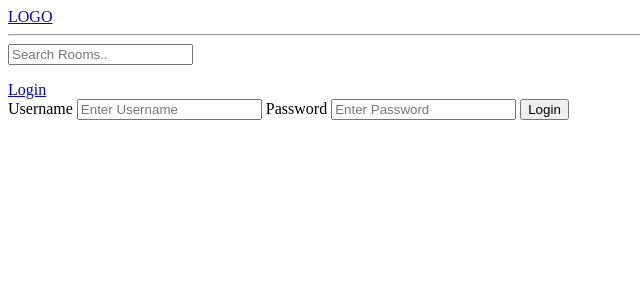
After one commit to creepy-pirate/django-stumblr, a Django app: page /login/ in a window 1280 px wide. The commit adds this page. Shown: the top 300 px of the page, without its empty margins (0-640 px from the left). Run offline with Django 4.2, Linux system fonts and the light colour scheme.

Commit message:
added register login logout 2:41

```diff
--- /dev/null
+++ b/stumblr/base/templates/base/login_register.html
@@ -0,0 +1,16 @@
+{%extends 'main.html'%}
+{%block content%}
+<div>
+    <form method="POST" action="">
+        {% csrf_token %}
+        <label for="">Username</label>
+        <input type="text" name="username" placeholder="Enter Username">
+
+        <label for="">Password</label>
+        <input type="password" name="password" placeholder="Enter Password">
+
+        <input type="submit" value="Login">
+
+    </form>
+</div>
+{%endblock%}
--- a/stumblr/base/urls.py
+++ b/stumblr/base/urls.py
@@ -2,6 +2,8 @@ from django.urls import path
 from . import views
 
 urlpatterns = [
+    path('login/',views.loginPage,name="login"),
+    path('logout/',views.logoutUser,name="logout"),
     path('',views.home,name="home"),
     path('room/<str:pk>/',views.room,name="room"),
     path('create-room/',views.createRoom,name="create-room"),
--- a/stumblr/base/views.py
+++ b/stumblr/base/views.py
@@ -1,7 +1,36 @@
 from django.shortcuts import render, redirect
+from django.contrib import messages
 from .models import Room, Topic
 from django.db.models import Q
 from .forms import RoomForm
+from django.contrib.auth.models import User
+from django.contrib.auth import login,logout,authenticate
+
+
+
+def loginPage(request):
+    if request.method == 'POST':
+        username = request.POST.get('username')
+        password = request.POST.get('password')
+
+        try:
+            user = User.objects.get(username=username)
+        except:
+            messages.error(request,'User Does not Exists')
+        user = authenticate(request,username=username,password=password)
+        if user:
+            login(request,user)
+            return redirect('home')
+        else:
+            messages.error(request,'Username or Password does not exist')
+    context = {}
+    return render(request,'base/login_register.html',context)
+
+def logoutUser(request):
+    logout(request)
+    return redirect('home')
+
+
 
 
 def home(request):
--- a/stumblr/templates/main.html
+++ b/stumblr/templates/main.html
@@ -7,6 +7,13 @@
 </head>
 <body>
     {% include 'navbar.html'%}
+    {% if messages %}
+<ul class="messages">
+    {% for message in messages %}
+    <li>{{ message }}</li>
+    {% endfor %}
+</ul>
+{% endif %}
     {%block content%}
 
 
--- a/stumblr/templates/navbar.html
+++ b/stumblr/templates/navbar.html
@@ -4,3 +4,9 @@
 <form method="GET" action="{% url 'home' %}">
     <input type="text" name="q" placeholder="Search Rooms..">
 </form>
+
+{% if request.user.is_authenticated %}
+<a href="{% url 'logout'%}">Logout</a>
+{% else %}
+<a href="{% url 'login'%}">Login</a>
+{% endif %}
```
Also changed, not shown: stumblr/db.sqlite3.
